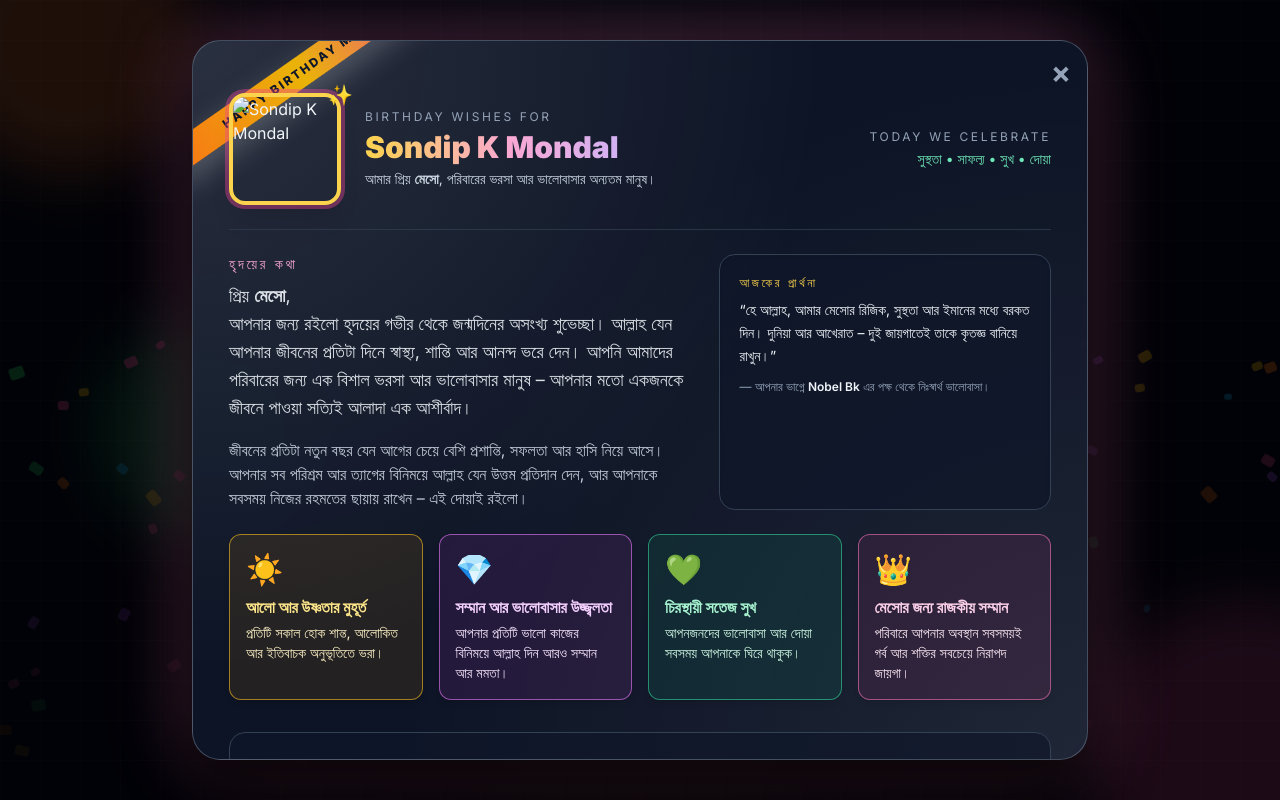
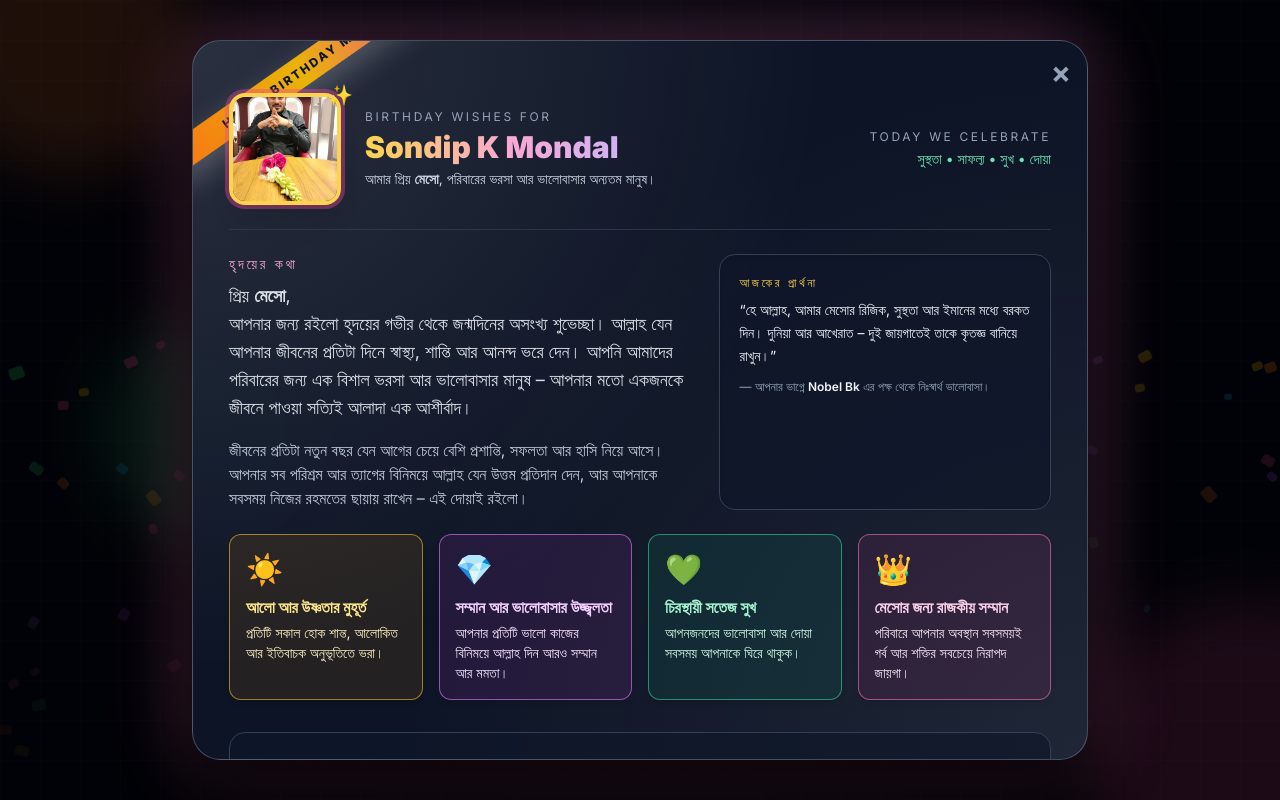
Before and after one commit to nobel-bk/Happy-birthday-, a plain HTML site: page index.html in a window 1280 px wide. Both pictures are taken after a click on the button "স্বাগতম 🎁". Drawn offline with nearby package versions, Linux system fonts and the light colour scheme.

Commit message:
Update index.html

```diff
--- a/index.html
+++ b/index.html
@@ -229,7 +229,7 @@
                         <div class="relative">
                             <div class="absolute -top-3 -right-3 text-xl">✨</div>
                             <!-- এখানে postimg এর লিংক বসানো হলো -->
-                            <img src="sondip.jpg"
+                            <img src="FB_IMG_1763745521346.jpg"
                                 alt="Sondip K Mondal"
                                 class="w-24 h-24 md:w-28 md:h-28 rounded-2xl object-cover border-4 border-amber-300 shadow-xl ring-4 ring-pink-500/40">
                         </div>
```
